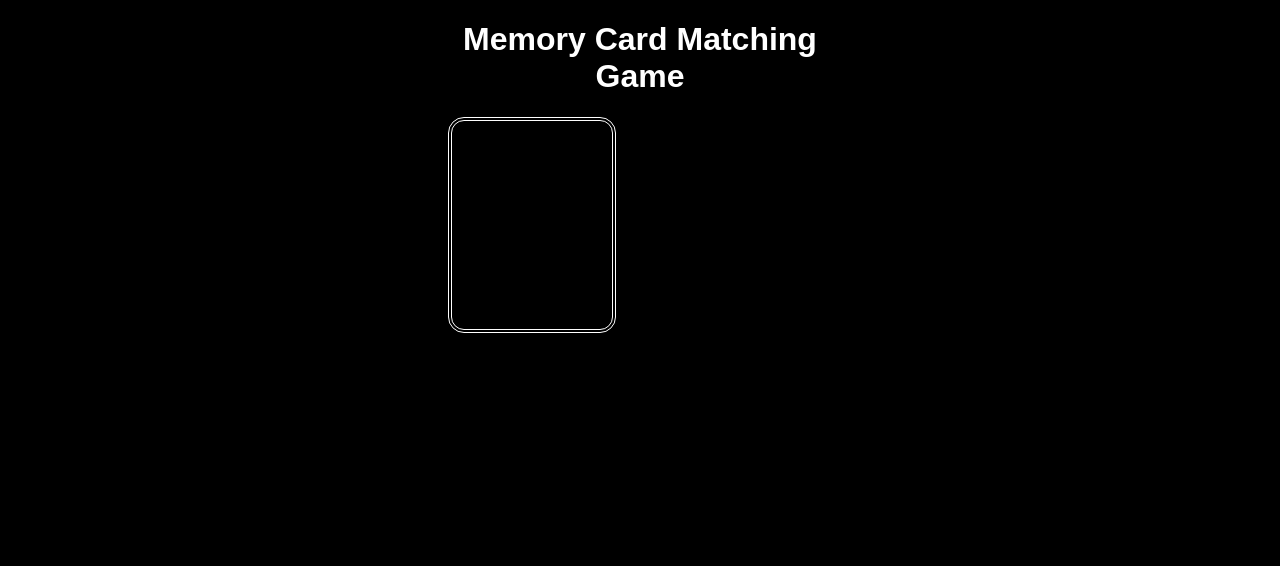
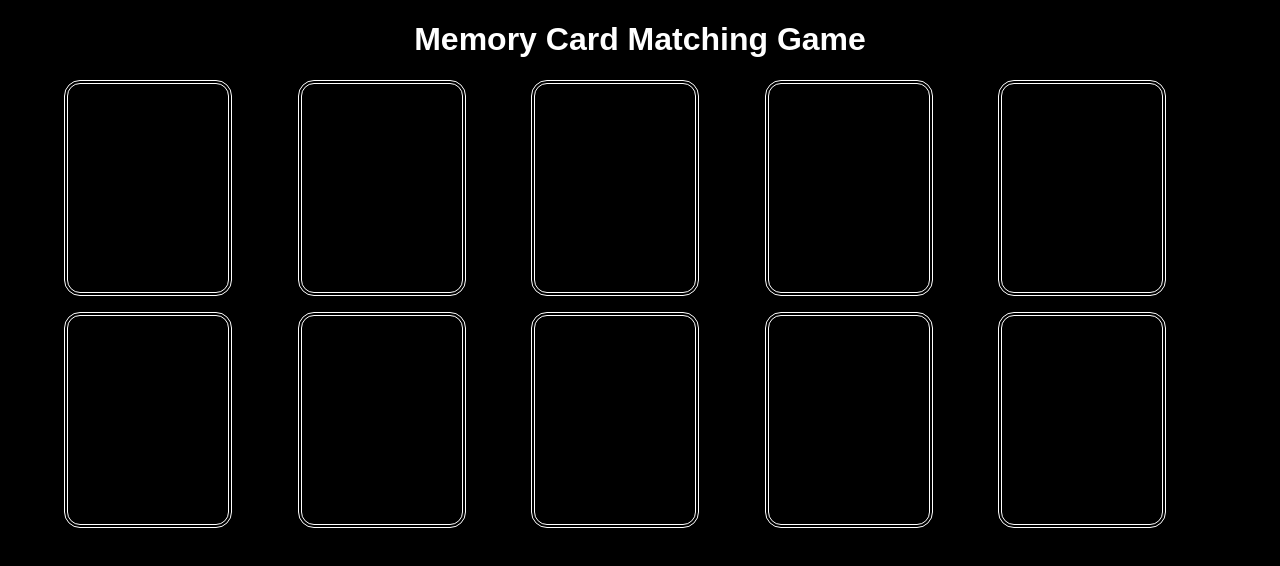
Before and after one commit to eafranklin3991/memory-card, a React (Vite) app: page / in a window 1280 px wide. Shown: the top 566 px of the page. Built offline with nearby package versions, Linux system fonts and the light colour scheme; what pokeapi-js-wrapper would draw is missing.

Commit message:
Lay cards out in two rows

```diff
--- a/src/components/CardTable.jsx
+++ b/src/components/CardTable.jsx
@@ -1,10 +1,11 @@
 import { useState } from 'react'
 import Card from './Card';
+import '../styles/CardTable.css'
 
 function CardTable() {
     return (
         <div className='cardTable'>
-            <Card />
+            {Array(10).fill(true).map((_, i) => <Card key={i} />)}
         </div>
     )
 }
--- a/src/styles/CardTable.css
+++ b/src/styles/CardTable.css
@@ -1,4 +1,5 @@
 .cardTable {
     display: grid;
-    grid-area: repeat(1fr, 3);
+    grid-template-columns: repeat(5, 1fr);
+    gap: 1rem;
 }
--- a/src/styles/index.css
+++ b/src/styles/index.css
@@ -6,7 +6,7 @@ body {
 }
 
 .wrapper {
-  max-inline-size: 30%;
+  max-inline-size: 90%;
   margin: 0 auto;
   text-align: center;
 }
```
